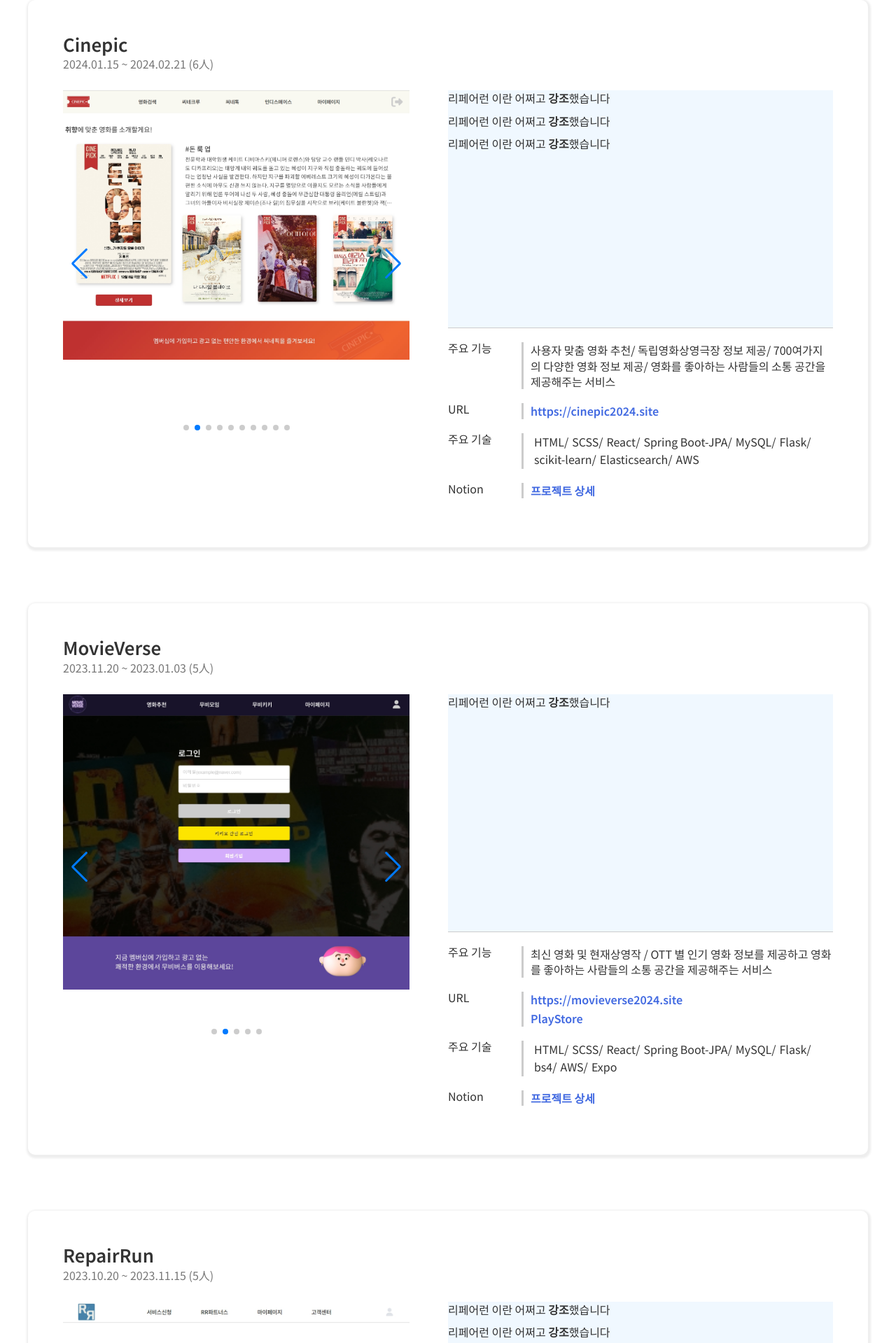
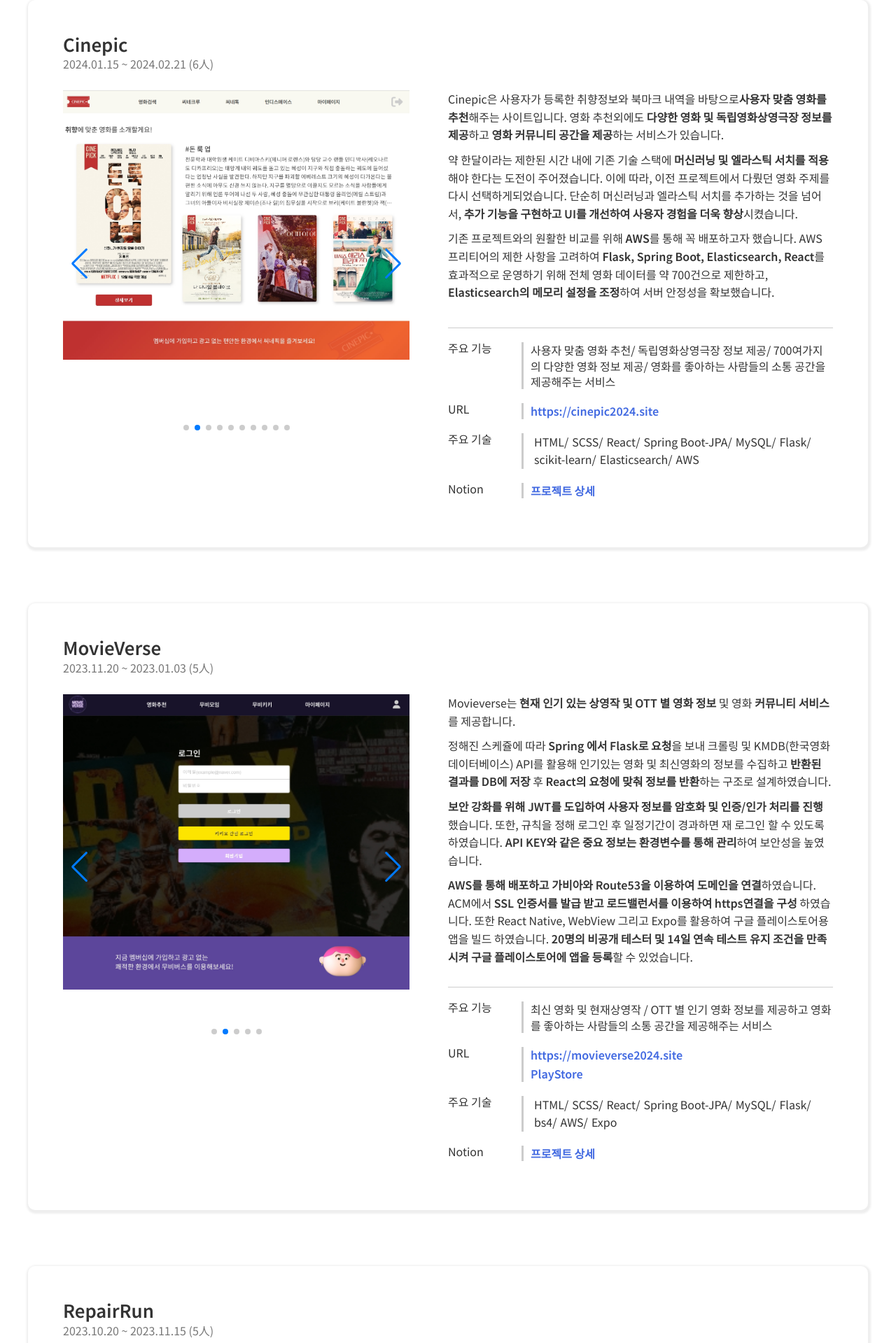
Before and after one commit to hjck4433/h-portfolio-v2, a React (Create React App) app: page / in a window 1280 px wide. Shown: the part 3300-5219 px from the top of the page at 70% size. Built offline with nearby package versions, Linux system fonts and the light colour scheme.

Commit message:
프로젝트 설명 추가

```diff
--- a/src/components/ProjectInfo.jsx
+++ b/src/components/ProjectInfo.jsx
@@ -47,12 +47,12 @@
       width: 50%;
       .txt {
         min-height: 340px;
-        background-color: aliceblue;
+        /* background-color: aliceblue; */
         padding-bottom: 20px;
         margin-bottom: 20px;
         border-bottom: 1px solid #ccc;
         p {
-          line-height: 1.4;
+          line-height: 1.6;
           margin-bottom: 10px;
           b {
             font-weight: 600;
@@ -110,6 +110,7 @@
       flex-direction: column;
       .slideArea {
         width: 100%;
+        margin-bottom: 30px;
       }
       .desc {
         width: 100%;
--- a/src/data/projects.jsx
+++ b/src/data/projects.jsx
@@ -43,9 +43,14 @@
       `${cinepic10}`,
     ],
     text:
-      "<p>리페어런 이란 어쩌고 <b>강조</b>했습니다</p>" +
-      "<p>리페어런 이란 어쩌고 <b>강조</b>했습니다</p>" +
-      "<p>리페어런 이란 어쩌고 <b>강조</b>했습니다</p>",
+      "<p>Cinepic은 사용자가 등록한 취향정보와 북마크 내역을 바탕으로" +
+      "<b>사용자 맞춤 영화를 추천</b>해주는 사이트입니다." +
+      " 영화 추천외에도 <b>다양한 영화 및 독립영화상영극장 정보를 제공</b>하고 <b>영화 커뮤니티 공간을 제공</b>하는 서비스가 있습니다.</p>" +
+      "<p>약 한달이라는 제한된 시간 내에 기존 기술 스택에 <b>머신러닝 및 엘라스틱 서치를 적용</b>해야 한다는" +
+      " 도전이 주어졌습니다. 이에 따라, 이전 프로젝트에서 다뤘던 영화 주제를 다시 선택하게되었습니다. 단순히 머신러닝과 엘라스틱 서치를 추가하는 것을 넘어서," +
+      " <b>추가 기능을 구현하고 UI를 개선하여 사용자 경험을 더욱 향상</b>시켰습니다.</p>" +
+      "<p>기존 프로젝트와의 원활한 비교를 위해 <b>AWS</b>를 통해 꼭 배포하고자 했습니다. AWS 프리티어의 제한 사항을 고려하여 <b>Flask, Spring Boot, Elasticsearch, React</b>를 효과적으로 운영하기 위해" +
+      " 전체 영화 데이터를 약 700건으로 제한하고, <b>Elasticsearch의 메모리 설정을 조정</b>하여 서버 안정성을 확보했습니다.</p>",
     function:
       "사용자 맞춤 영화 추천/ 독립영화상영극장 정보 제공/ 700여가지의 다양한 영화 정보 제공/ 영화를 좋아하는 사람들의 소통 공간을 제공해주는 서비스 ",
     url: "https://cinepic2024.site",
@@ -73,7 +78,15 @@
       `${movieverse4}`,
       `${movieverse5}`,
     ],
-    text: "<p>리페어런 이란 어쩌고 <b>강조</b>했습니다</p>",
+    text:
+      "<p>Movieverse는 <b>현재 인기 있는 상영작 및 OTT 별 영화 정보</b> 및 영화 <b>커뮤니티 서비스</b>를 제공합니다.</p>" +
+      "<p>정해진 스케쥴에 따라 <b>Spring 에서 Flask로 요청</b>을 보내 크롤링 및 KMDB(한국영화데이터베이스) API를" +
+      " 활용해 인기있는 영화 및 최신영화의 정보를 수집하고 <b>반환된 결과를 DB에 저장</b> 후 <b>React의 요청에 맞춰 정보를 반환</b>하는 구조로 설계하였습니다.</p>" +
+      "<p><b>보안 강화를 위해 JWT를 도입하여 사용자 정보를 암호화 및 인증/인가 처리를 진행</b>했습니다." +
+      " 또한, 규칙을 정해 로그인 후 일정기간이 경과하면 재 로그인 할 수 있도록 하였습니다. <b>API KEY와 같은 중요 정보는 환경변수를 통해 관리</b>하여 보안성을 높였습니다.</p>" +
+      "<p><b>AWS를 통해 배포하고 가비아와 Route53을 이용하여 도메인을 연결</b>하였습니다. ACM에서 <b>SSL 인증서를 발급 받고 로드" +
+      "밸런서를 이용하여 https연결을 구성</b> 하였습니다. 또한 React Native, WebView 그리고 Expo를 활용하여 구글 플레이스토어용 앱을 빌드 하였습니다." +
+      " <b>20명의 비공개 테스터 및 14일 연속 테스트 유지 조건을 만족시켜 구글 플레이스토어에 앱을 등록</b>할 수 있었습니다.</p>",
     function:
       "최신 영화 및 현재상영작 / OTT 별 인기 영화 정보를 제공하고 영화를 좋아하는 사람들의 소통 공간을 제공해주는 서비스",
     url: "https://movieverse2024.site",
@@ -103,9 +116,13 @@
       `${repairrun5}`,
     ],
     text:
-      "<p>리페어런 이란 어쩌고 <b>강조</b>했습니다</p>" +
-      "<p>리페어런 이란 어쩌고 <b>강조</b>했습니다</p>" +
-      "<p>리페어런 이란 어쩌고 <b>강조</b>했습니다</p>",
+      "<p>ReapirRun은 <b>수선이 필요한 사용자와 수선 업체(파트너)를 매칭</b>해주는 서비스입니다.</p>" +
+      "<p>처음으로 프론트엔드와 백엔드를 통합하여 진행한 프로젝트였습니다. 맡은 부분에 대하여 <b>프론트/백" +
+      "작업을 모두 수행하면서, 각 파트의 역할과 상호 연결성에 대해" +
+      " 직접 경험하고 이해 할 수 있는 중요한 기회</b>가 되었습니다.</p>" +
+      "<p>사용자와 파트너 로그인에 따라 메뉴 구성이 달라지도록 설정하였습니다. 구조는 동일하지만 특정 조건에 따라 미묘한 변화가 있을 경우," +
+      " <b>컴포넌트를 재활용하면서 프롭스를 통해 다양한 상황에 맞게 조정</b>했습니다.</p>" +
+      "<p></p>",
     function:
       "빠르게 수선물을 수거하고 처리해주는 검증된 파트너를 매칭해주는 수선 매칭 서비스",
     url: "-",
@@ -115,13 +132,13 @@
   },
   {
     name: "Blizzard Main / Login (Copy site)",
-    duration: "2023.10.20 ~ 2023.11.15 (1人)",
+    duration: "2023.10.21 ~ 2023.10.16 (1人)",
     images: [`${blizzard1}`, `${blizzard2}`, `${blizzard3}`],
     text:
       "<p>리페어런 이란 어쩌고 <b>강조</b>했습니다</p>" +
       "<p>리페어런 이란 어쩌고 <b>강조</b>했습니다</p>" +
       "<p>리페어런 이란 어쩌고 <b>강조</b>했습니다</p>",
-    function: "디아블로 메인페이지 및 로그인 페이지 카피",
+    function: "블리자드 메인페이지 및 로그인 페이지 카피",
     url: "https://imaginative-dusk-c76a08.netlify.app/",
     skills: ["HTML/", "SCSS/", "Javascript"],
     notion:
```
